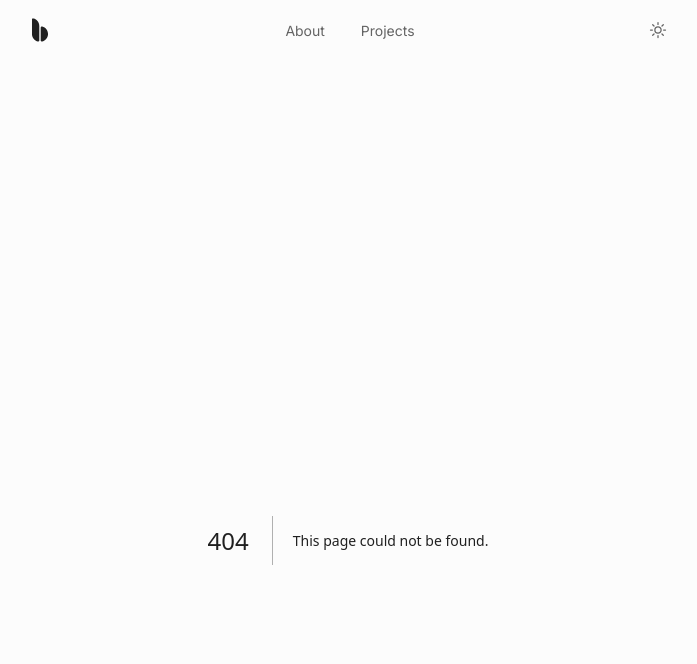
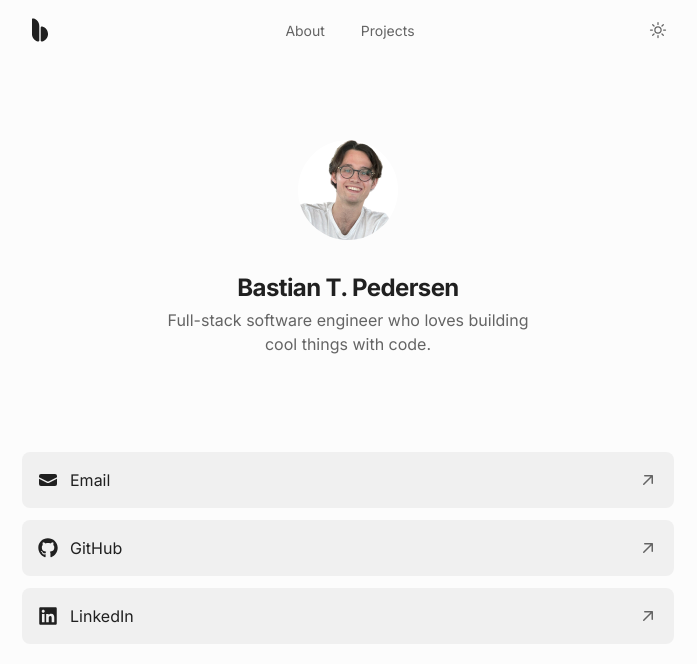
Before and after one commit to bastianpedersen/portfolio, a Next.js app: page /links in a window 1280 px wide. Before the commit this address had no page. Shown: the top 664 px of the page, without its empty margins (292-989 px from the left). Built offline with nearby package versions, Linux system fonts and the light colour scheme.

Commit message:
Create links page

```diff
--- /dev/null
+++ b/src/app/links/page.tsx
@@ -0,0 +1,66 @@
+import Image from "next/image";
+import Link from "@/components/ui/Link";
+import ConnectLinks from "@/components/ConnectLinks";
+import avatar from "public/avatar.png";
+
+export default function Links() {
+    return (
+        <>
+            <div className="flex flex-col gap-16 md:gap-24">
+                <div className="flex flex-col gap-8 animate-in">
+                    <Image
+                        src={avatar}
+                        width={100}
+                        height={100}
+                        alt="avatar"
+                        className="rounded-full bg-secondary mx-auto animate-in"
+                        style={{ "--index": 1 } as React.CSSProperties}
+                    />
+                    <div
+                        className="space-y-1 animate-in"
+                        style={{ "--index": 2 } as React.CSSProperties}
+                    >
+                        <h1 className="text-2xl font-bold tracking-tight text-center">
+                            Bastian T. Pedersen
+                        </h1>
+                        <p className="max-w-sm text-secondary mx-auto text-center">
+                            Full-stack software engineer who loves building cool
+                            things with code.
+                        </p>
+                    </div>
+                </div>
+
+                <ul
+                    className="flex-grow grid grid-cols-1 gap-2 lg:gap-3 animated-list animate-in"
+                    style={{ "--index": 3 } as React.CSSProperties}
+                >
+                    {ConnectLinks.map((link) => (
+                        <li className="transition-opacity col-span-1" key={link.label}>
+                            <Link
+                                href={link.href}
+                                className="transition-opacity no-underline w-full rounded-lg p-4 bg-tertiary inline-grid"
+                            >
+                                <div className="flex items-center gap-3">
+                                    <span className="text-xl">{link.icon}</span>
+                                    {link.label}
+                                    <svg
+                                        xmlns="http://www.w3.org/2000/svg"
+                                        viewBox="0 0 20 20"
+                                        fill="currentColor"
+                                        className="w-5 h-5 ml-auto text-secondary"
+                                    >
+                                        <path
+                                            fillRule="evenodd"
+                                            d="M5.22 14.78a.75.75 0 001.06 0l7.22-7.22v5.69a.75.75 0 001.5 0v-7.5a.75.75 0 00-.75-.75h-7.5a.75.75 0 000 1.5h5.69l-7.22 7.22a.75.75 0 000 1.06z"
+                                            clipRule="evenodd"
+                                        />
+                                    </svg>
+                                </div>
+                            </Link>
+                        </li>
+                    ))}
+                </ul>
+            </div>
+        </>
+    );
+}
```
